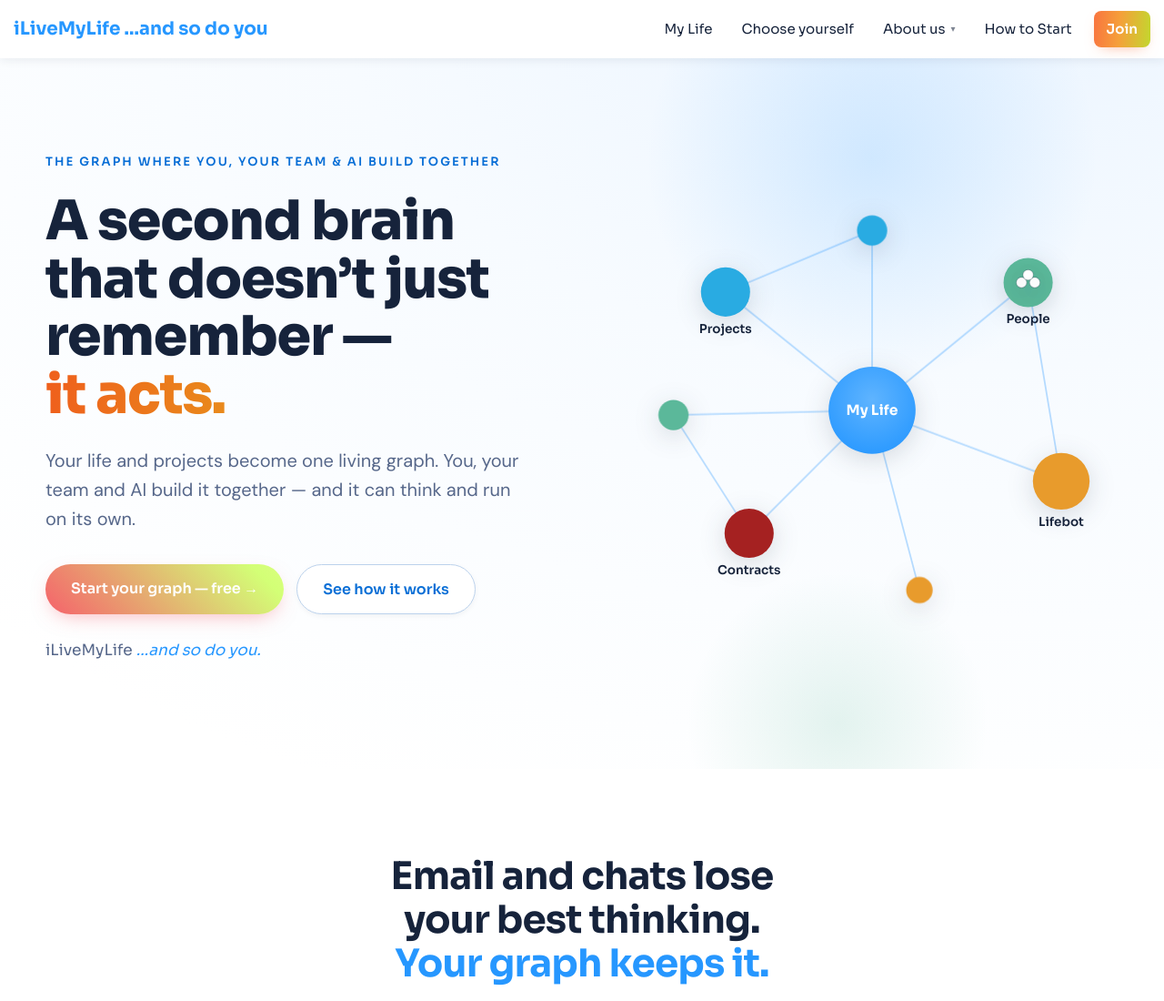
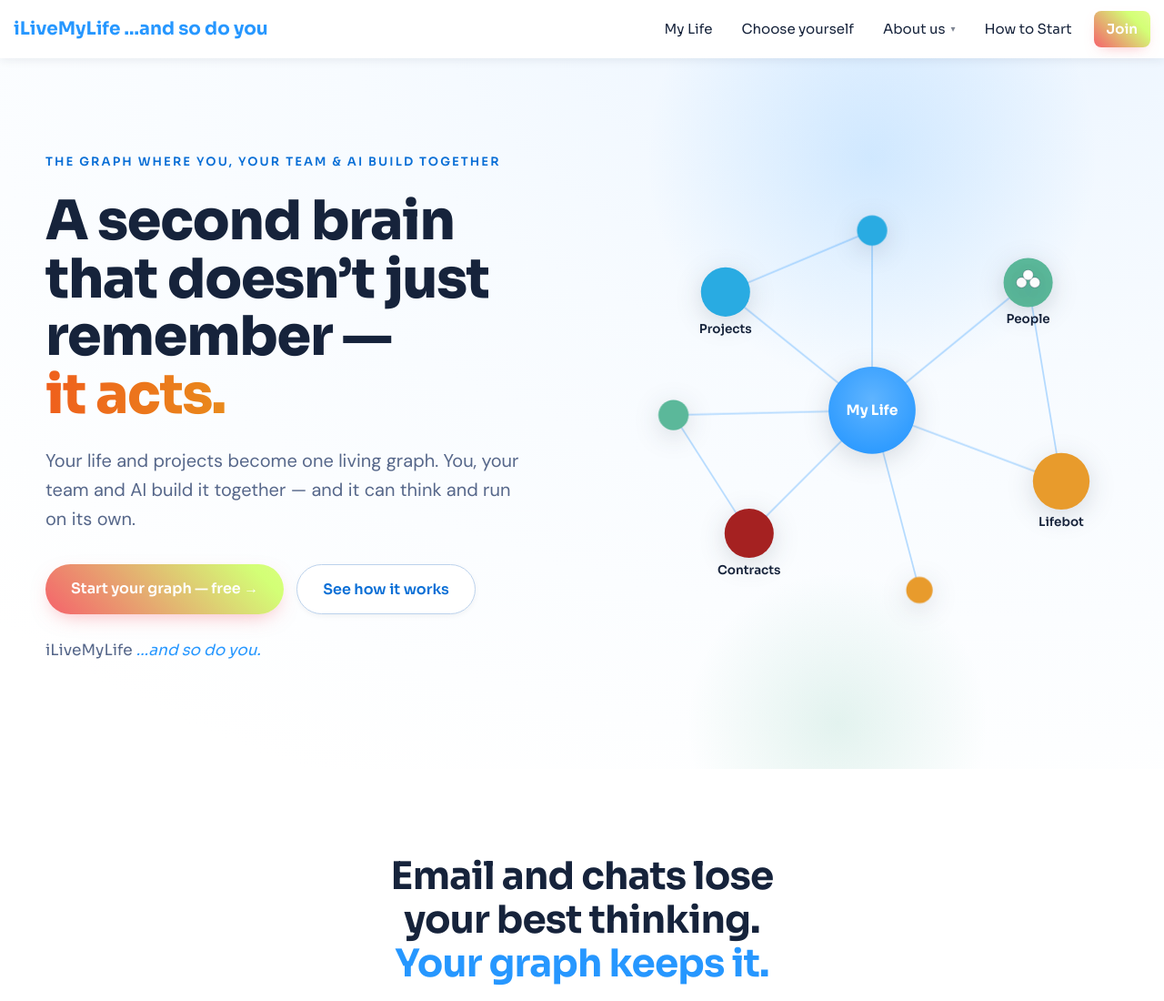
Before and after one commit to iLiveMyLife/iLiveMyLife.io, a React app: page / in a window 1280 px wide. Shown: the top 1100 px of the page at 91% size. Built offline with nearby package versions, Linux system fonts and the light colour scheme.

Commit message:
style(header): make the Join button shimmer like the pay buttons

```diff
--- a/src/common/AppHeader.css
+++ b/src/common/AppHeader.css
@@ -47,12 +47,16 @@
 
 .app-navlink-cta {
     color: #fff;
-    background: linear-gradient(95deg, #f9743f 0%, #f59f3a 45%, #c3d72e 100%);
+    /* same shimmer as the /membership pay buttons (Ilmlbutton): slides on hover */
+    background-image: linear-gradient(45deg, #F5626B, #D3FF76, #FFF8B6, #2bb673);
+    background-size: 300% 100%;
+    background-position: 0 0;
     font-weight: 600;
     margin-left: 6px;
-    box-shadow: 0 6px 16px -8px rgba(249, 116, 63, 0.6);
+    box-shadow: 0 6px 16px -8px rgba(245, 98, 107, 0.55);
+    transition: background-position 0.8s ease-in-out, transform 0.18s ease, box-shadow 0.18s ease;
 }
-.app-navlink-cta:hover { color: #fff; background: linear-gradient(95deg, #f9743f 0%, #f59f3a 45%, #c3d72e 100%); transform: translateY(-1px); }
+.app-navlink-cta:hover { color: #fff; background-position: 100% 0; transform: translateY(-1px); }
 
 /* "About us" dropdown via native <details> */
 .app-about { position: relative; }
```
